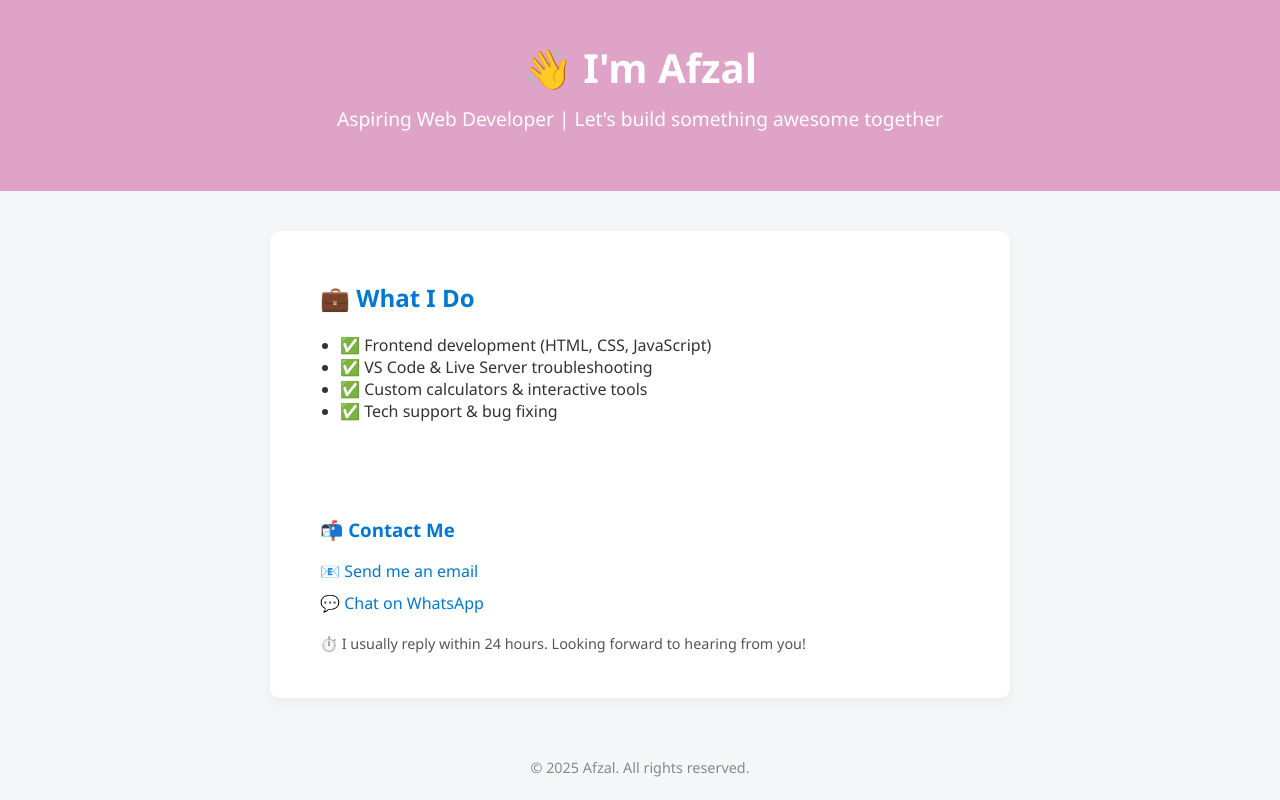
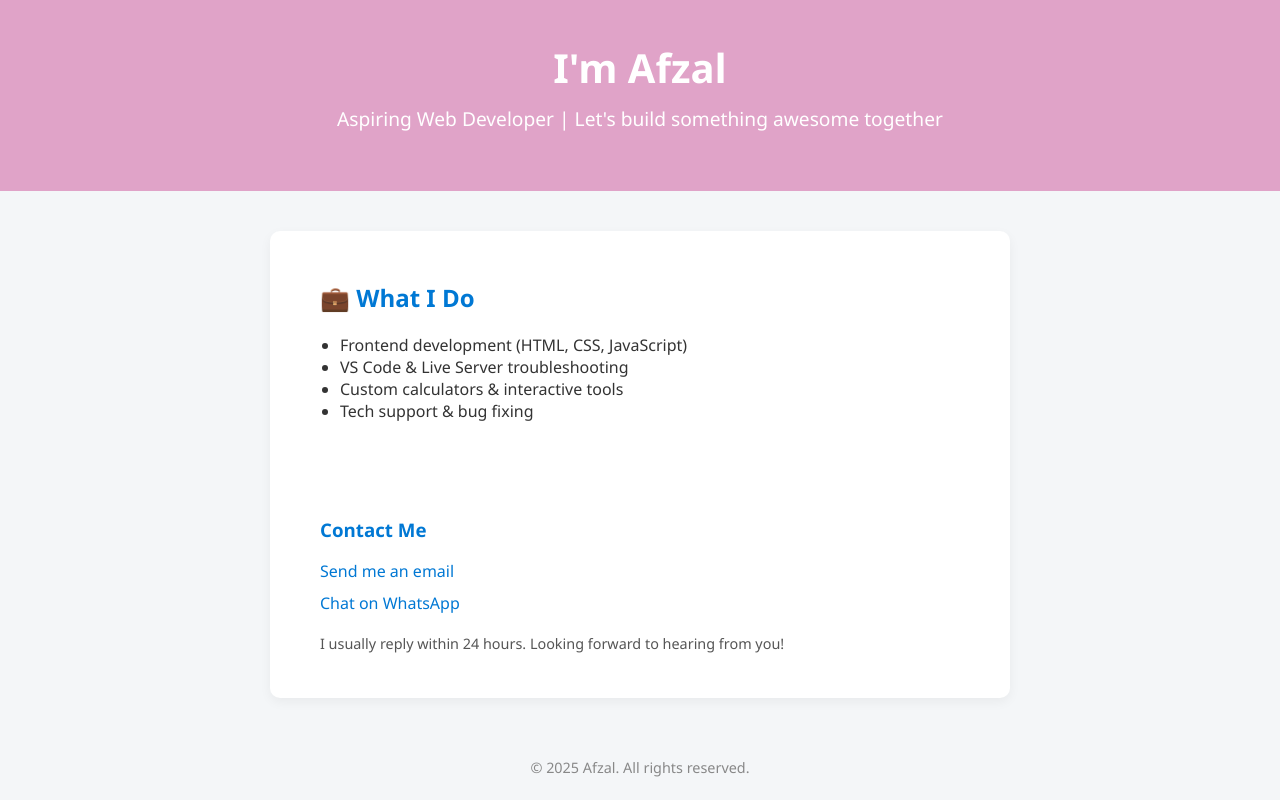
Before and after one commit to Afzalll01/CODSOFT, a plain HTML site: page Task2/Hire Afzal.html in a window 1280 px wide. Drawn offline with Linux system fonts and the light colour scheme.

Commit message:
Update Hire Afzal.html

```diff
--- a/Task2/Hire Afzal.html
+++ b/Task2/Hire Afzal.html
@@ -76,7 +76,7 @@
 <body>
 
   <header>
-    <h1>👋 I'm Afzal</h1>
+    <h1> I'm Afzal</h1>
     <p> Aspiring Web Developer | Let's build something awesome together</p>
   </header>
 
@@ -84,20 +84,20 @@
     <section>
       <h2>💼 What I Do</h2>
       <ul>
-        <li>✅ Frontend development (HTML, CSS, JavaScript)</li>
-        <li>✅ VS Code &amp; Live Server troubleshooting</li>
-        <li>✅ Custom calculators &amp; interactive tools</li>
-        <li>✅ Tech support &amp; bug fixing</li>
+        <li> Frontend development (HTML, CSS, JavaScript)</li>
+        <li> VS Code &amp; Live Server troubleshooting</li>
+        <li> Custom calculators &amp; interactive tools</li>
+        <li> Tech support &amp; bug fixing</li>
       </ul>
     </section>
 
     <section>
-      <h3>📬 Contact Me</h3>
+      <h3> Contact Me</h3>
       <div class="contact-links">
-        <p>📧 <a href="mailto:afzal92239@gmail.com">Send me an email</a></p>
-        <p>💬 <a href="https://wa.me/919131712347" target="_blank">Chat on WhatsApp</a></p>
+        <p> <a href="mailto:afzal92239@gmail.com">Send me an email</a></p>
+        <p> <a href="https://wa.me/919131712347" target="_blank">Chat on WhatsApp</a></p>
       </div>
-      <p class="note">⏱️ I usually reply within 24 hours. Looking forward to hearing from you!</p>
+      <p class="note"> I usually reply within 24 hours. Looking forward to hearing from you!</p>
     </section>
   </main>
 
```
